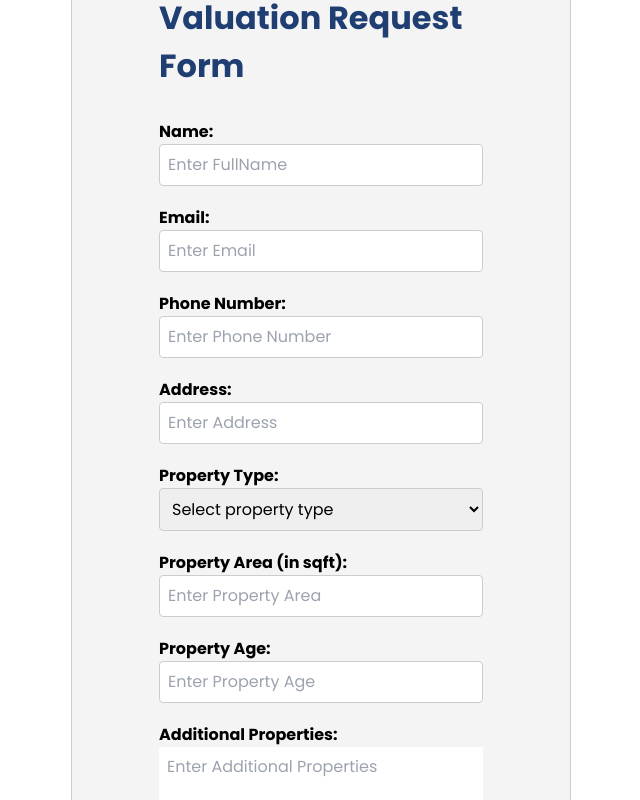
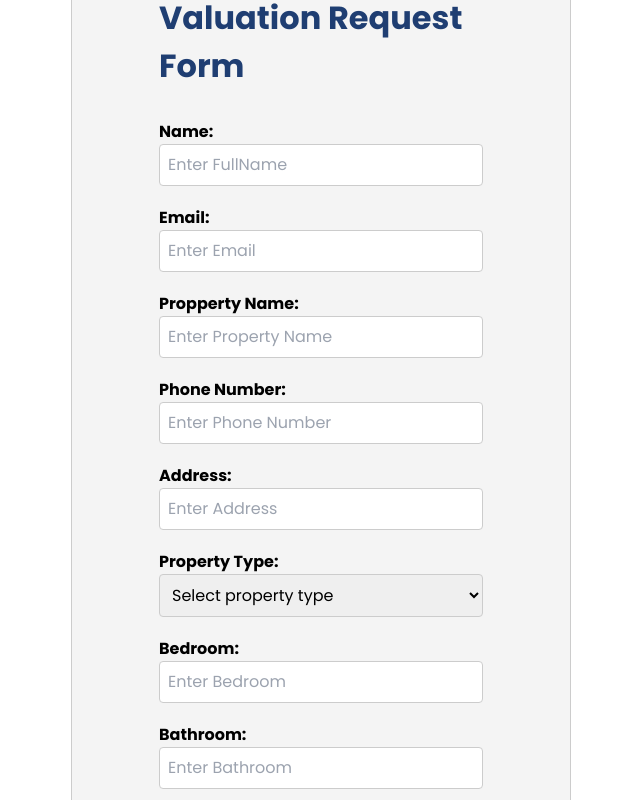
Before and after one commit to blhbhl/mp2-realestate, a React (Vite) app in the folder frontend/: page /sell-a-home in a window 1280 px wide. Shown: the part 220-1020 px from the top of the page, without its empty margins (319-959 px from the left). Built offline with nearby package versions, Linux system fonts and the light colour scheme.

Commit message:
add input on form

```diff
--- a/frontend/src/components/Seller/Seller.jsx
+++ b/frontend/src/components/Seller/Seller.jsx
@@ -8,31 +8,33 @@ const Seller = () => {
     const [isSuccess, setIsSuccess] = useState(false);
     function uploadImage(file, callback, error) {
       const formData = new FormData();
-    formData.append('image', file);
+      formData.append("image", file);
 
-    axios.post('http://localhost:3001/upload', formData)
-      .then(response => {
-        console.log('File uploaded successfully:', response.data);
-        callback(response.data)
+      axios
+        .post("http://localhost:3001/upload", formData)
+        .then((response) => {
+          console.log("File uploaded successfully:", response.data);
+          callback(response.data);
         })
-      .catch(e => {
-        console.error('Error uploading file:', e);
+        .catch((e) => {
+          console.error("Error uploading file:", e);
           error(e);
         });
     }
-
 
     const [values, setValues] = useState({
       name: "",
       email: "",
       phoneNumber: "",
+      propertyName: "",
       address: "",
       propertyType: "",
       propertyArea: "",
+      bedroom: "",
+      bathroom: "",
       propertyAge: "",
-    // propertyName: "",
       additionalProperties: "",
-    image: null // Add image property to the state
+      image: null, // Add image property to the state
     });
 
     const navigate = useNavigate();
@@ -40,9 +42,9 @@ const Seller = () => {
     const handleInput = (e) => {
       if (e.target.name === "image") {
         // If the input field is an image, access the file using e.target.files[0]
-      setValues(prev => ({...prev, [e.target.name]: e.target.files[0]}));
+        setValues((prev) => ({ ...prev, [e.target.name]: e.target.files[0] }));
       } else {
-      setValues(prev => ({...prev, [e.target.name]: e.target.value}));
+        setValues((prev) => ({ ...prev, [e.target.name]: e.target.value }));
       }
     };
 
@@ -51,21 +53,26 @@ const Seller = () => {
 
       const err = Validation(values);
       setErrors(err);
+      console.log(err);
       if (
         err.name === "" &&
         err.email === "" &&
         err.phoneNumber === "" &&
+        err.propertyName === "" &&
         err.address === "" &&
         err.propertyType === "" &&
         err.propertyArea === "" &&
-      // err.propertyName === "" &&
+        err.bedroom === "" &&
+        err.bathroom === "" &&
         err.propertyAge === ""
       ) {
-      uploadImage(values.image, (imageUploadResult) => {
+        uploadImage(
+          values.image,
+          (imageUploadResult) => {
             const valuesToSendToBackend = {
               ...values,
-          image: imageUploadResult.filename
-        }
+              image: imageUploadResult.filename,
+            };
 
             axios
               .post("http://localhost:3001/sell-a-home", valuesToSendToBackend)
@@ -82,10 +89,11 @@ const Seller = () => {
               .catch((error) => {
                 console.error("Error inserting seller: ", error);
               });
-      }, err => {
-        console.error(err)
-      })
-
+          },
+          (err) => {
+            console.error(err);
+          }
+        );
       }
     };
 
@@ -95,8 +103,9 @@ const Seller = () => {
           <div className="paddings innercd Width r-container">
             <p className="orangeText p-marg">Sell A Home</p>
             <h2 className="primaryText">Valuation Request Form</h2>
-          {
-            isSuccess ? <h1> Success! </h1> : (
+            {isSuccess ? (
+              <h1> Success! </h1>
+            ) : (
               <div className="form">
                 <form onSubmit={handleSubmit} autoComplete="on">
                   <label>Name:</label>
@@ -115,7 +124,20 @@ const Seller = () => {
                     onChange={handleInput}
                     placeholder="Enter Email"
                   />
-              {errors.email && <span className="span-red">{errors.email}</span>}
+                  {errors.email && (
+                    <span className="span-red">{errors.email}</span>
+                  )}
+
+                  <label>Propperty Name:</label>
+                  <input
+                    type="prop"
+                    name="propertyName"
+                    onChange={handleInput}
+                    placeholder="Enter Property Name"
+                  />
+                  {errors.propertyName && (
+                    <span className="span-red">{errors.propertyName}</span>
+                  )}
 
                   <label>Phone Number:</label>
                   <input
@@ -154,6 +176,30 @@ const Seller = () => {
                     <span className="span-red">{errors.propertyType}</span>
                   )}
 
+                  <label htmlFor="bedroom">Bedroom:</label>
+                  <input
+                    type="number"
+                    name="bedroom"
+                    id="bedroom"
+                    onChange={handleInput}
+                    placeholder="Enter Bedroom"
+                  />
+                  {errors.bedroom && (
+                    <span className="span-red">{errors.bedroom}</span>
+                  )}
+
+                  <label htmlFor="bathroom">Bathroom:</label>
+                  <input
+                    type="number"
+                    name="bathroom"
+                    id="bathroom"
+                    onChange={handleInput}
+                    placeholder="Enter Bathroom"
+                  />
+                  {errors.bedroom && (
+                    <span className="span-red">{errors.bathroom}</span>
+                  )}
+
                   <label htmlFor="propertyArea">Property Area (in sqft):</label>
                   <input
                     type="number"
@@ -175,9 +221,11 @@ const Seller = () => {
                     placeholder="Enter Property Age"
                   />
 
-              <label className="textarea-label">
-                Additional Properties:
-              </label>
+                  {errors.propertyAge && (
+                    <span className="span-red">{errors.propertAge}</span>
+                  )}
+
+                  <label className="textarea-label">Additional Properties:</label>
                   <textarea
                     className="textarea-input"
                     name="additionalProperties"
@@ -198,10 +246,7 @@ const Seller = () => {
                   </button>
                 </form>
               </div>
-            )
-          }
-
-
+            )}
           </div>
         </div>
       </section>
--- a/frontend/src/components/Seller/SellerValidation.jsx
+++ b/frontend/src/components/Seller/SellerValidation.jsx
@@ -24,6 +24,12 @@ function Validation(values) {
         error.phoneNumber = ""
     }
 
+    if (values.propertyName === "") {
+        error.propertyName = "Property Name is required"
+    } else {
+        error.propertyName = ""
+    }
+
     if (values.address === "") {
         error.address = "Address is required"
     } else {
@@ -47,6 +53,18 @@ function Validation(values) {
     } else {
         error.propertyAge = ""
     }
+
+    if (values.bedroom === "") {
+        error.bedroom = "Bedroom is required"
+    } else {
+        error.bedroom = ""
+    }
+
+    if (values.bathroom === "") {
+        error.bathroom = "Property age is required"
+    } else {
+        error.bathroom = ""
+    }
     return error;
 }
 
```
Lines whose indentation alone changed are shown as unchanged.
